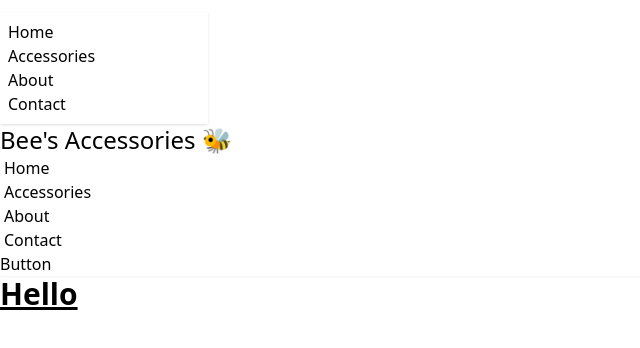
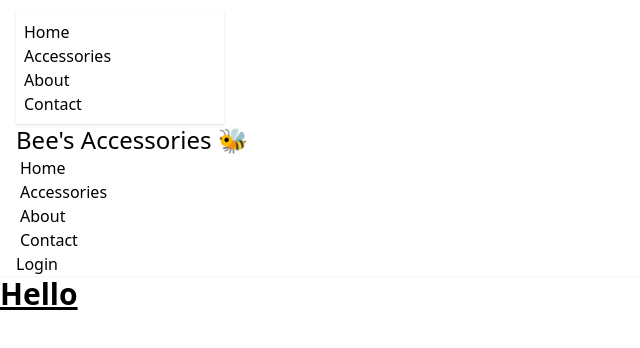
Before and after one commit to bipin-Pariyar2003/Bee-s_Accessories, a React (Vite) app in the folder frontend/: page / in a window 1280 px wide. Shown: the top 348 px of the page, without its empty margins (0-640 px from the left). Built offline with nearby package versions, Linux system fonts and the light colour scheme.

Commit message:
little bit

```diff
--- a/frontend/src/components/Navbar/index.jsx
+++ b/frontend/src/components/Navbar/index.jsx
@@ -1,9 +1,25 @@
 import React from "react";
 
 const Navbar = () => {
+  const navbarItems = (
+    <>
+      <li>
+        <a>Home</a>
+      </li>
+      <li>
+        <a>Accessories</a>
+      </li>
+      <li>
+        <a>About</a>
+      </li>
+      <li>
+        <a>Contact</a>
+      </li>
+    </>
+  );
   return (
     <>
-      <div className="navbar bg-base-100 shadow-sm">
+      <div className="navbar bg-base-100 shadow-sm max-w-7xl mx-auto px-4">
         <div className="navbar-start">
           <div className="dropdown">
             <div tabIndex={0} role="button" className="btn btn-ghost lg:hidden">
@@ -27,40 +43,18 @@ const Navbar = () => {
               tabIndex={0}
               className="menu menu-sm dropdown-content bg-base-100 rounded-box z-1 mt-3 w-52 p-2 shadow"
             >
-              <li>
-                <a>Home</a>
-              </li>
-              <li>
-                <a>Accessories</a>
-              </li>
-              <li>
-                <a>About</a>
-              </li>
-              <li>
-                <a>Contact</a>
-              </li>
+              {navbarItems}
             </ul>
           </div>
           <a className="btn  text-2xl ">Bee's Accessories 🐝</a>
         </div>
-        <div className="navbar-center hidden lg:flex">
-          <ul className="menu menu-horizontal px-1">
-            <li>
-              <a>Home</a>
-            </li>
-            <li>
-              <a>Accessories</a>
-            </li>
-            <li>
-              <a>About</a>
-            </li>
-            <li>
-              <a>Contact</a>
-            </li>
-          </ul>
-        </div>
         <div className="navbar-end">
-          <a className="btn">Button</a>
+          <div className="navbar-center hidden lg:flex">
+            <ul className="menu menu-horizontal px-1">{navbarItems}</ul>
+          </div>
+          <div className="navbar-end">
+            <a className="btn">Login</a>
+          </div>
         </div>
       </div>
     </>
```
